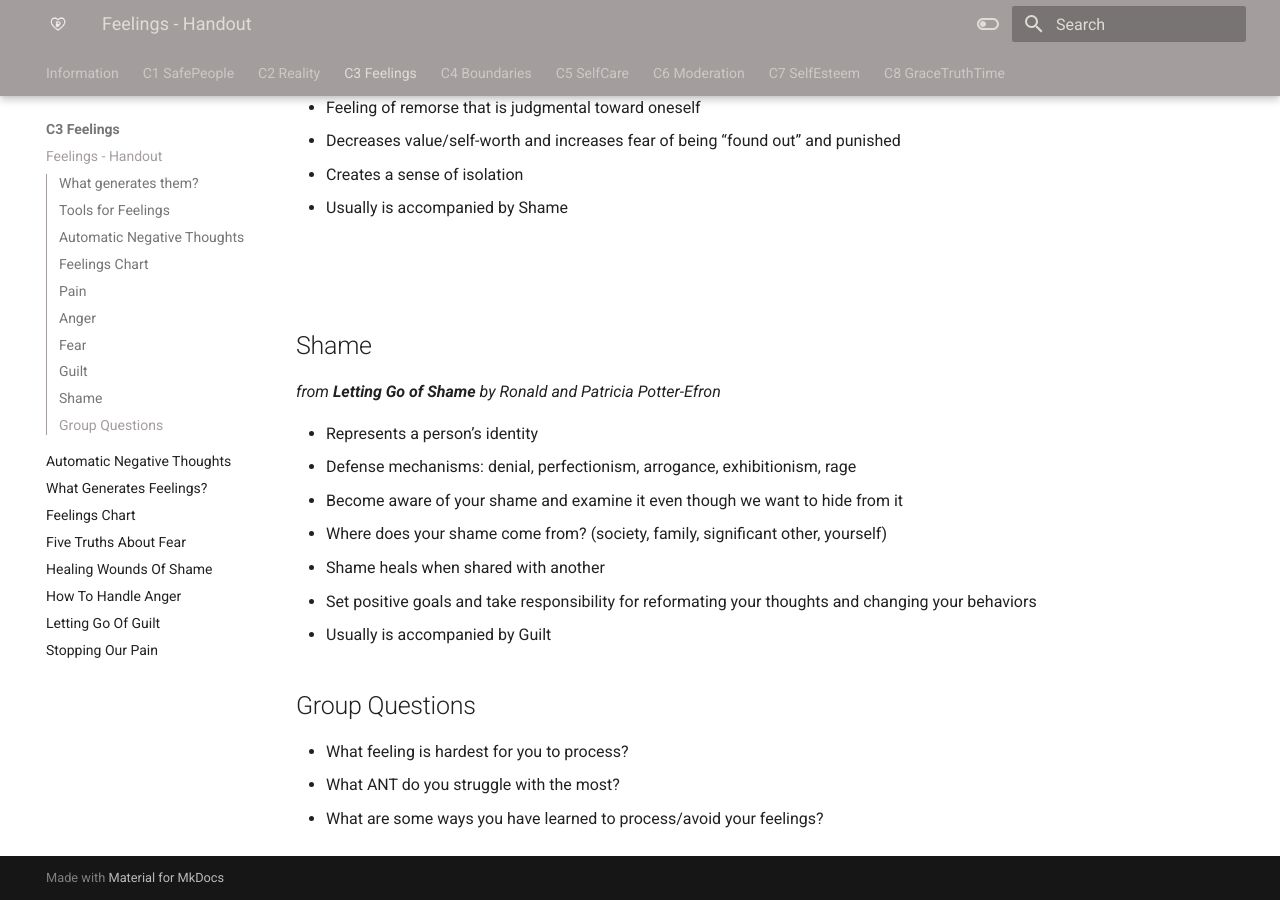
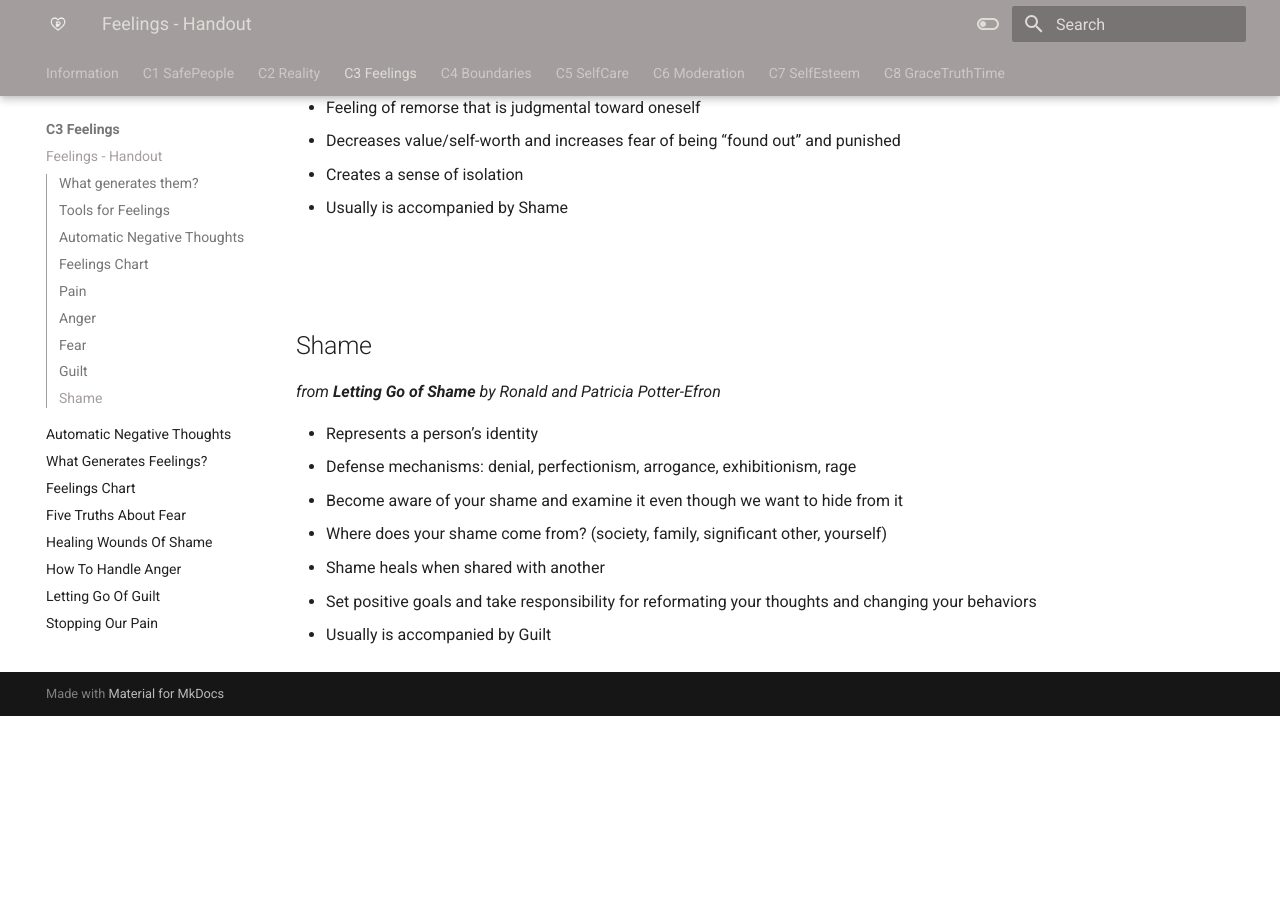
Before and after one commit to dgrothman/theinnerjourney, an MkDocs documentation site: the page built from docs/C3-Feelings/Handout.md, in a window 1280 px wide and 900 px high, scrolled down 4443 px. Built offline with MkDocs 1.6.1 and Material for MkDocs 9.7.7, drawn with Linux system fonts in a browser that asks for light colours; after the commit the page ends 5159 px from its top, so only the background shows below that.

Commit message:
add class 3 audio and update handout

```diff
--- a/docs/C3-Feelings/Handout.md
+++ b/docs/C3-Feelings/Handout.md
@@ -162,8 +162,3 @@ title: Feelings - Handout
 * Shame heals when shared with another
 * Set positive goals and take responsibility for reformating your thoughts and changing your behaviors
 * Usually is accompanied by Guilt
-
-## Group Questions
-* What feeling is hardest for you to process?
-* What ANT do you struggle with the most?
-* What are some ways you have learned to process/avoid your feelings?
```
Also changed, not shown: docs/index.md (+1 -1 lines), 1 other file.
